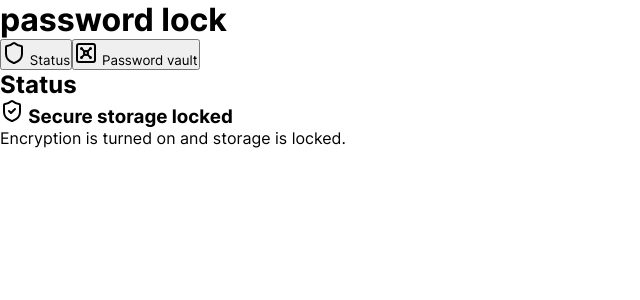
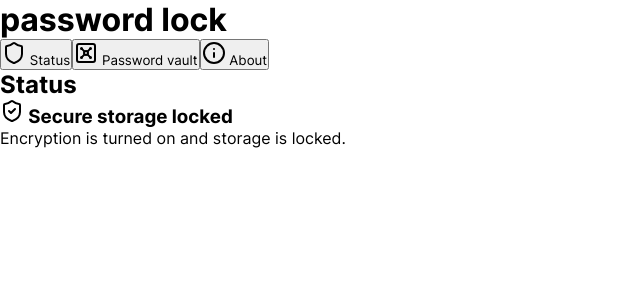
Before and after one commit to ImperialBreakCode/pass-lock, a React (Vite) app in the folder src/renderer/: page / in a window 1280 px wide. Shown: the top 300 px of the page, without its empty margins (0-640 px from the left). Built offline with nearby package versions, Linux system fonts and the light colour scheme.

Commit message:
adding about page

```diff
--- a/src/renderer/src/App.tsx
+++ b/src/renderer/src/App.tsx
@@ -6,6 +6,7 @@ import { routes } from './routes'
 import Vault from './pages/Vault'
 import AccountInfos from './pages/AccountInfos'
 import ContextWrapper from './contexts/ContextWrapper'
+import About from './pages/About'
 
 function App(): JSX.Element {
 	return (
@@ -19,6 +20,7 @@ function App(): JSX.Element {
 								<Route index element={<Vault />} />
 								<Route path={routes.accountInfos} element={<AccountInfos />} />
 							</Route>
+							<Route path={routes.about} element={<About />} />
 						</Route>
 					</Routes>
 				</HashRouter>
--- a/src/renderer/src/components/NavMenu.tsx
+++ b/src/renderer/src/components/NavMenu.tsx
@@ -1,7 +1,7 @@
 import AppNavLink from '@/elements/AppNavLink'
 import LeftNavMenuBox from '@/elements/LeftNavMenuBox'
 import { routes } from '@/routes'
-import { Shield, Vault } from 'lucide-react'
+import { Info, Shield, Vault } from 'lucide-react'
 
 function NavMenu() {
 	return (
@@ -19,6 +19,9 @@ function NavMenu() {
 						<Vault className="inline w-5" />{' '}
 						<span className="pl-3">Password vault</span>
 					</AppNavLink>
+					<AppNavLink to={routes.about}>
+						<Info className="inline w-5" /> <span className="pl-3">About</span>
+					</AppNavLink>
 				</nav>
 			</div>
 		</LeftNavMenuBox>
--- /dev/null
+++ b/src/renderer/src/pages/About.tsx
@@ -0,0 +1,12 @@
+import PageHeader from '@/elements/PageHeader'
+import PageWrapper from '@/elements/PageWrapper'
+
+function About() {
+	return (
+		<PageWrapper>
+			<PageHeader pageTitle="About" />
+		</PageWrapper>
+	)
+}
+
+export default About
--- a/src/renderer/src/routes.ts
+++ b/src/renderer/src/routes.ts
@@ -2,5 +2,6 @@ export const routes = {
 	baseRoute: '/',
 	status: '/',
 	vault: '/vault',
-	accountInfos: 'accountInfos'
+	accountInfos: 'accountInfos',
+	about: '/about'
 }
```
